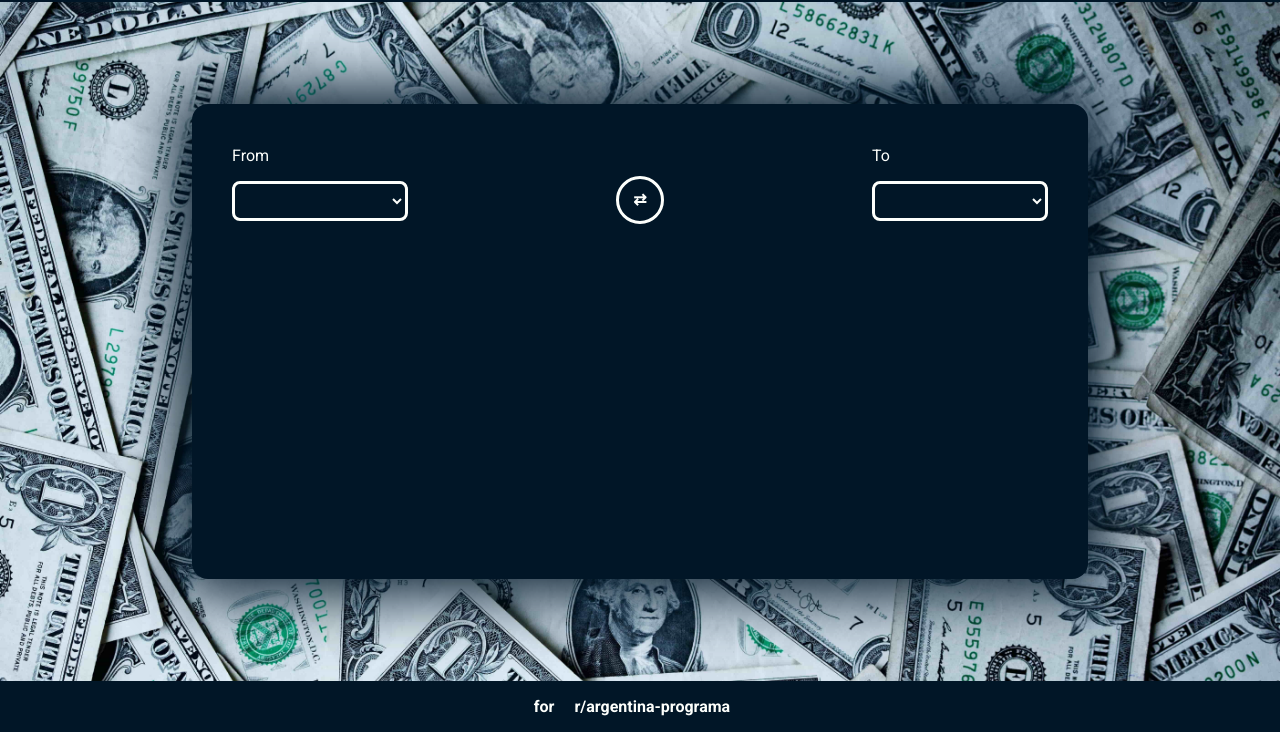
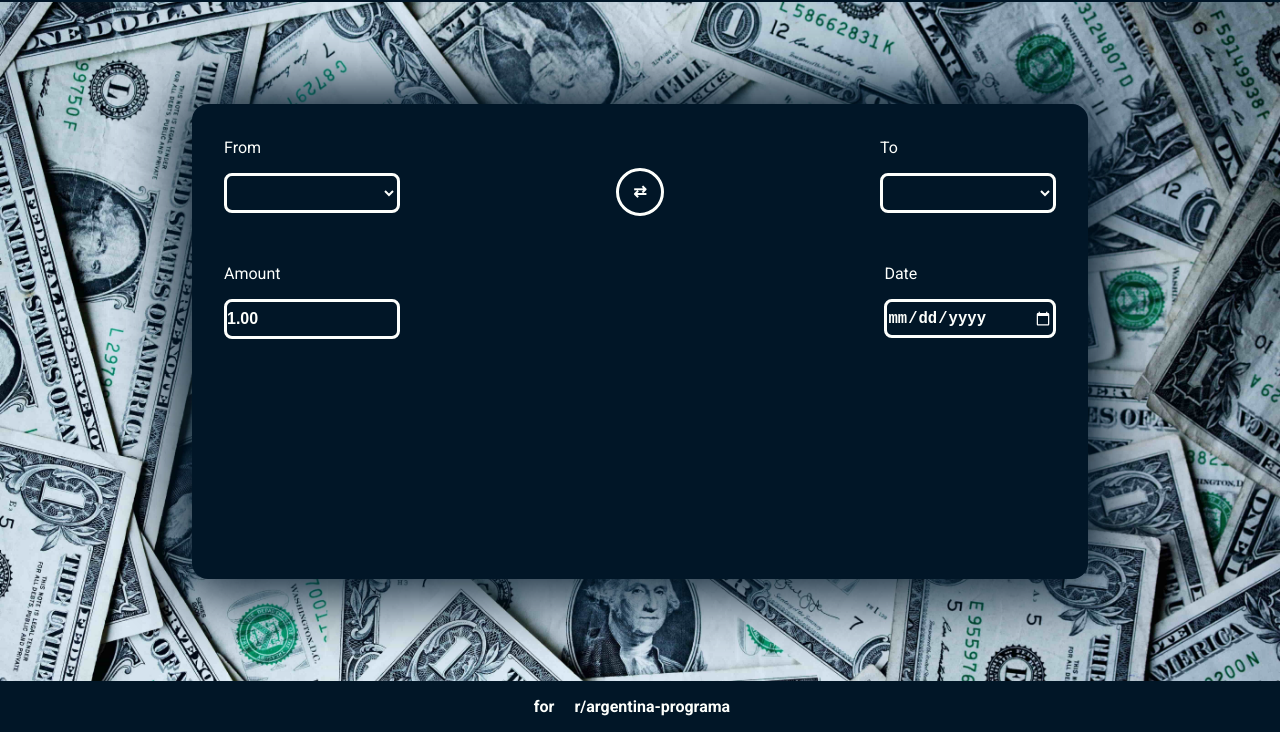
Before and after one commit to leonelmosqueda/exchange-rates, a plain HTML site: page index.html in a window 1280 px wide. Shown: the part 68-800 px from the top of the page. Drawn offline with Linux system fonts and the light colour scheme.

Commit message:
Add settings currency section and give styles

```diff
--- a/css/styles.css
+++ b/css/styles.css
@@ -108,20 +108,23 @@ a {
     flex-direction: column;
 }
 
-.select-currency {
+.select-currency,
+.currency-setting {
     display: flex;
     justify-content: space-between;
     align-items: center;
-    margin: 2em;
+    margin: 1.5em;
 }
 
-.container-select {
+.container-select,
+.container-input {
     display: flex;
     flex-direction: column;
     gap: 1em;
 }
 
-.select {
+.select,
+.input {
     height: 2.5em;
     width: 11em;
     background-color: inherit;
@@ -152,3 +155,18 @@ a {
     background-color: var(--secondary-color);
     color: var(--main-color);
 }
+
+.input-date {
+    font-size: 1.2em;
+    color-scheme: dark;
+}
+
+input::-webkit-outer-spin-button,
+input::-webkit-inner-spin-button {
+    -webkit-appearance: none;
+    margin: 0;
+}
+
+input[type=number] {
+    -moz-appearance:textfield;
+}
--- a/index.html
+++ b/index.html
@@ -36,7 +36,16 @@
                         </select>
                     </div>
                 </div>
-                <div class="currency-setting"></div>
+                <div class="currency-setting">
+                    <div class="container-input">
+                        <label for="amount">Amount</label>
+                        <input type="number" inputmode="decimal" step="0.01" name="amount" id="amount" class="input" value="1.00">
+                    </div>
+                    <div class="container-input">
+                        <label for="date">Date</label>
+                        <input type="date" name="date" id="date" class="input input-date" min="1999-01-04">
+                    </div>
+                </div>
                 <div class="btn-container"></div>
                 <div class="result-container"></div>
             </form>
```
